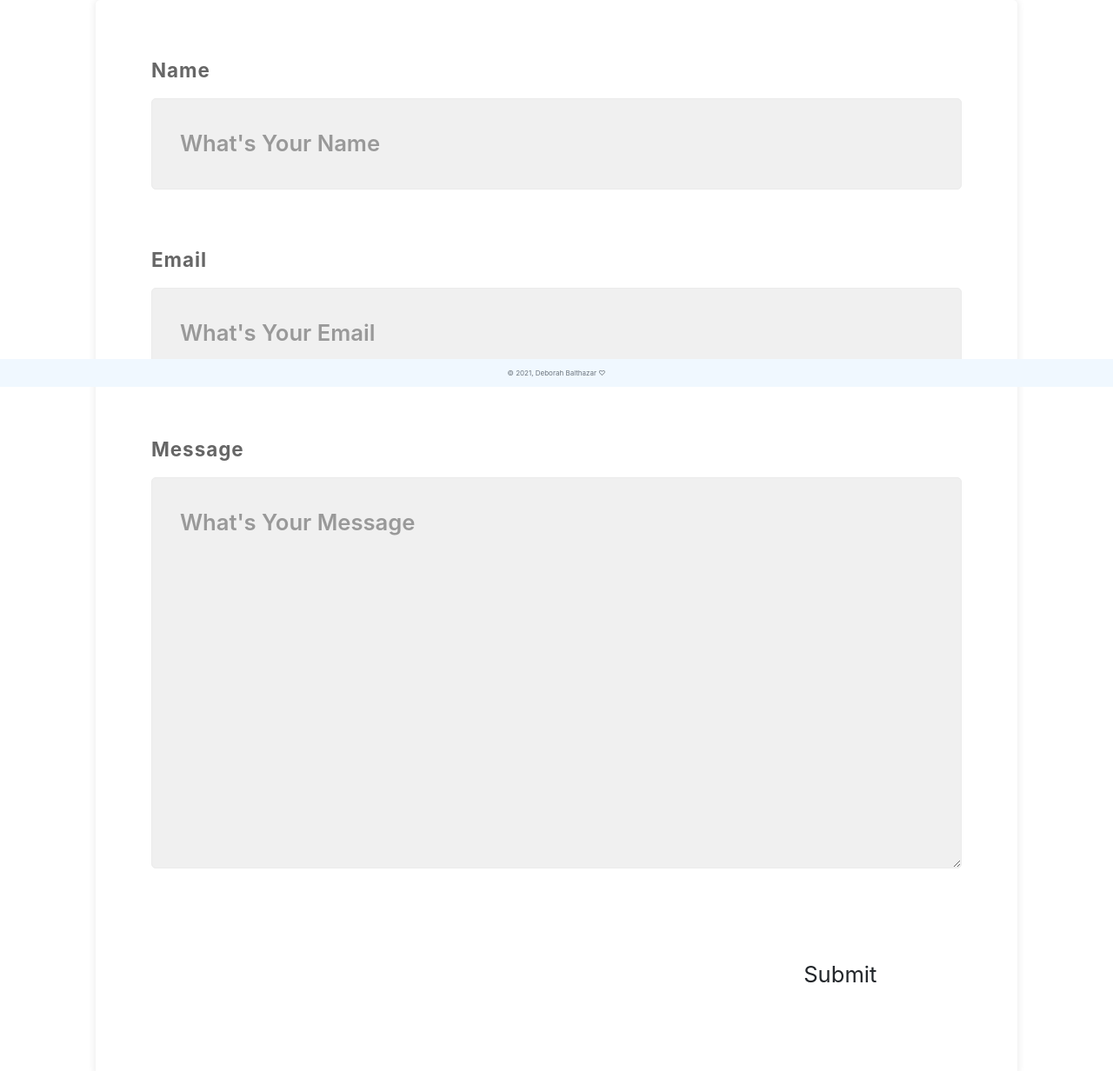
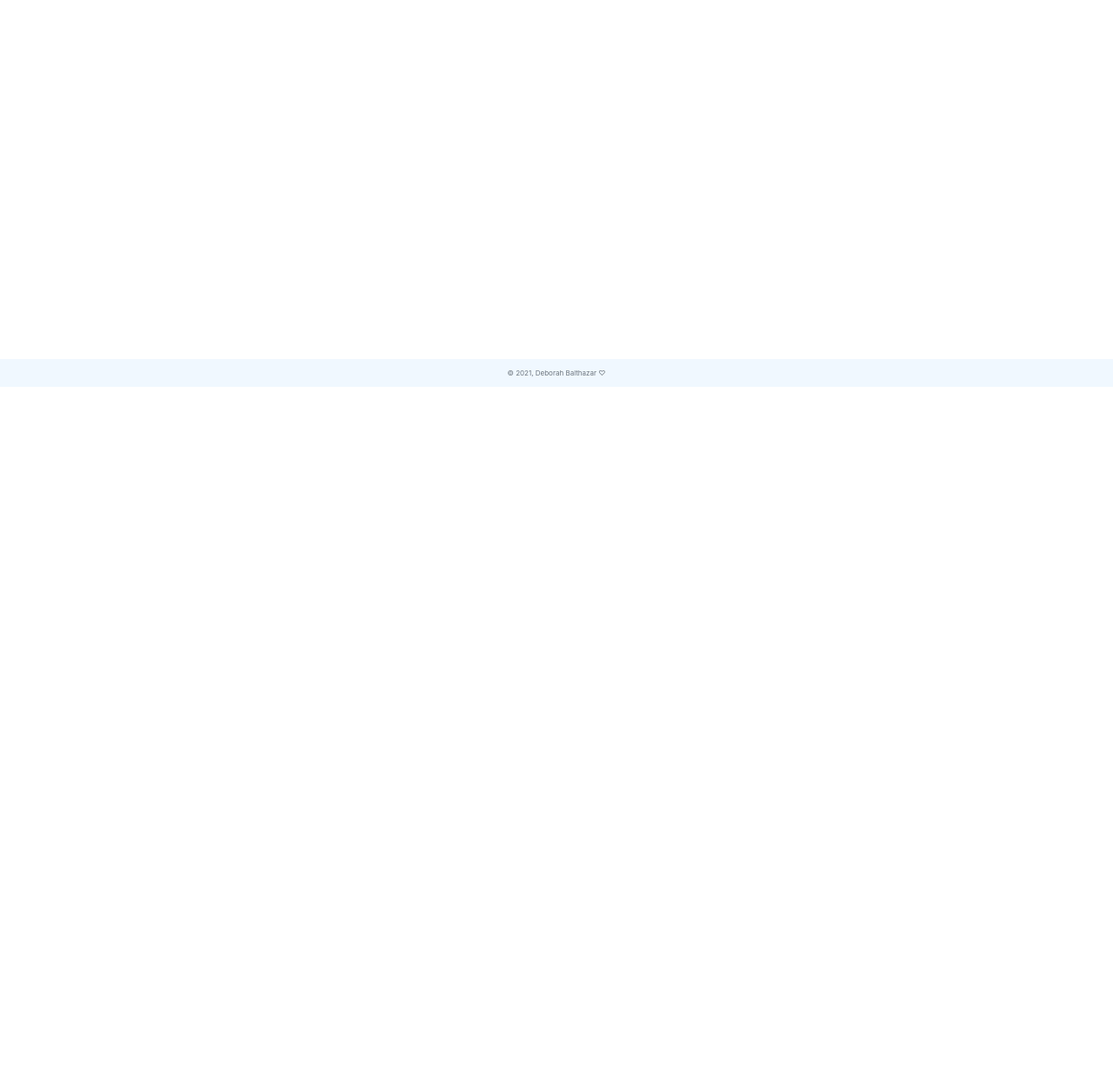
Before and after one commit to djbulbz/Deb-Porfolio, a plain HTML site: page Pages/contact.html in a window 1280 px wide. Shown: the part 355-1587 px from the top of the page at 87% size. After the commit the page ends 800 px from the top, so only its background shows below. Drawn offline with nearby package versions, Linux system fonts and the light colour scheme.

Commit message:
Feedback changes

```diff
--- a/Pages/contact.html
+++ b/Pages/contact.html
@@ -50,52 +50,9 @@
                 <!--                <span class="heading-sec__main heading-sec__main&#45;&#45;lt">Contact</span><br>-->
                 <span class="heading-sec__sub heading-sec__sub--lt">
             If you want to ask me any questions,
-              then you are welcome to fill out this form!
+              then you are welcome to email me at <a href="mailto:djbalthazar15@gmail.com">djbalthazar15@gmail.com</a> !
           </span>
             </h2>
-            <div class="contact__form-container">
-                <form action="#" class="contact__form" data-netlify="true" name="contact">
-                    <div class="contact__form-field">
-                        <label class="contact__form-label" for="name">Name</label>
-                        <input
-                                class="contact__form-input"
-                                id="name"
-                                name="name"
-                                placeholder="What's Your Name"
-                                required
-                                type="text"
-                        />
-                    </div>
-                    <div class="contact__form-field">
-                        <label class="contact__form-label" for="email">Email</label>
-                        <input
-                                class="contact__form-input"
-                                id="email"
-                                name="email"
-                                placeholder="What's Your Email"
-                                required
-                                type="text"
-                        />
-                    </div>
-                    <div class="contact__form-field">
-                        <label class="contact__form-label" for="message">Message</label>
-                        <textarea
-                                class="contact__form-input"
-                                cols="30"
-                                id="message"
-                                name="message"
-                                placeholder="What's Your Message"
-                                required
-                                rows="10"
-                        ></textarea>
-                    </div>
-                    <button class="btn btn--theme contact__btn" type="submit">
-                        <span class="contact__text">
-                        Submit
-                        </span>
-                    </button>
-                </form>
-            </div>
         </div>
 
         <div class="social-links align-items-center">
--- a/Styles/styles.css
+++ b/Styles/styles.css
@@ -15,13 +15,11 @@ nav {
 .navbar-brand img {
     max-height: 50px;
 }
-
 .navbar-brand {
     font-size: 24px;
     text-transform: uppercase;
     font-weight: 900;
     color: #683aa4;
-    font-family: cursive;
 }
 
 nav ul li a {
@@ -237,7 +235,14 @@ button {
         width: 100%;
     }
 }
-
+@media only screen and (max-width: 600px) {
+    .big{
+        font-size: 1em !important;
+    }
+}
+.big{
+    font-size: calc(0.1em + 1.5vw);
+}
 .footer {
     position: fixed;
     left: 0;
```
Also changed, not shown: index.html (+1 -1 lines).
